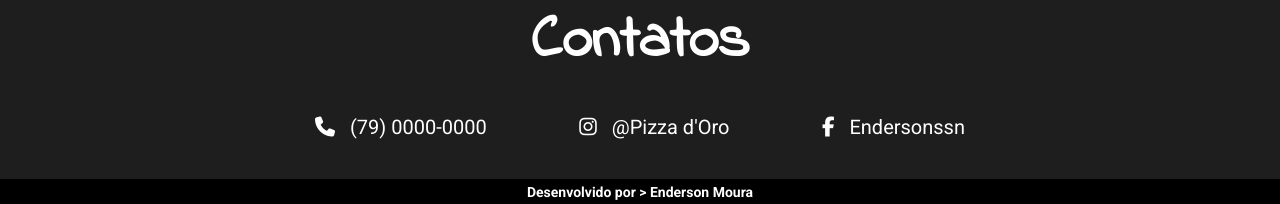
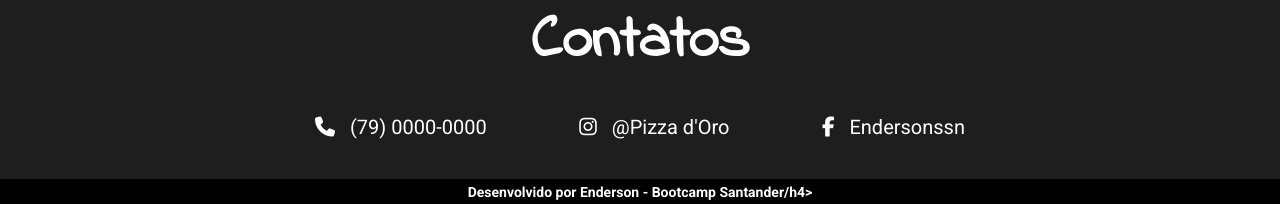
Before and after one commit to endersonmoura/pizzaria, a plain HTML site: page index.html in a window 1280 px wide. Shown: the part 4686-4890 px from the top of the page. Drawn offline with Linux system fonts and the light colour scheme.

Commit message:
Update index.html

```diff
--- a/index.html
+++ b/index.html
@@ -174,7 +174,7 @@
         </div>
     </section>
     <footer>
-        <h4>Desenvolvido por > Enderson Moura</h4>
+        <h4>Desenvolvido por Enderson - Bootcamp Santander/h4>
     </footer>
 
     <script src="script.js"></script>
```
